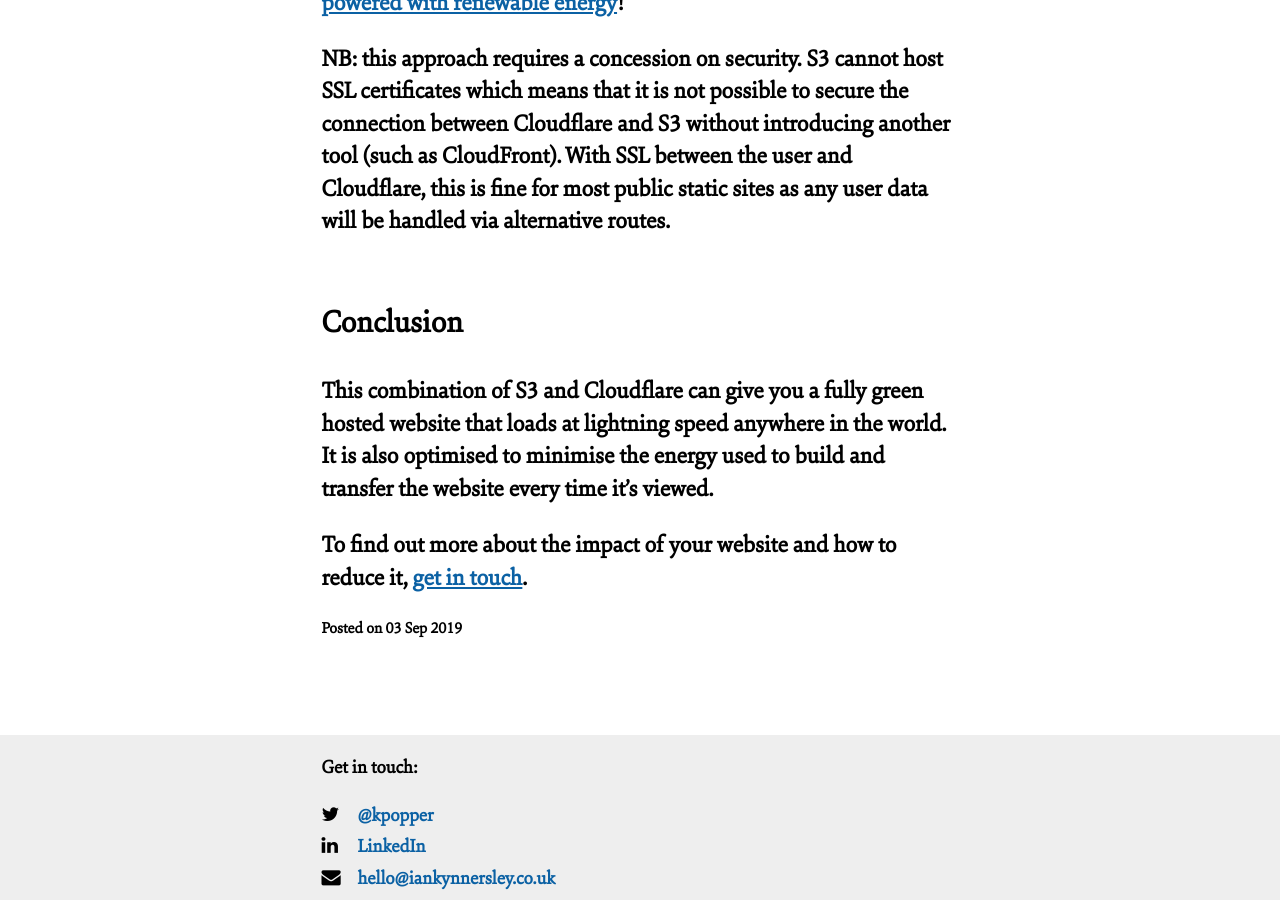
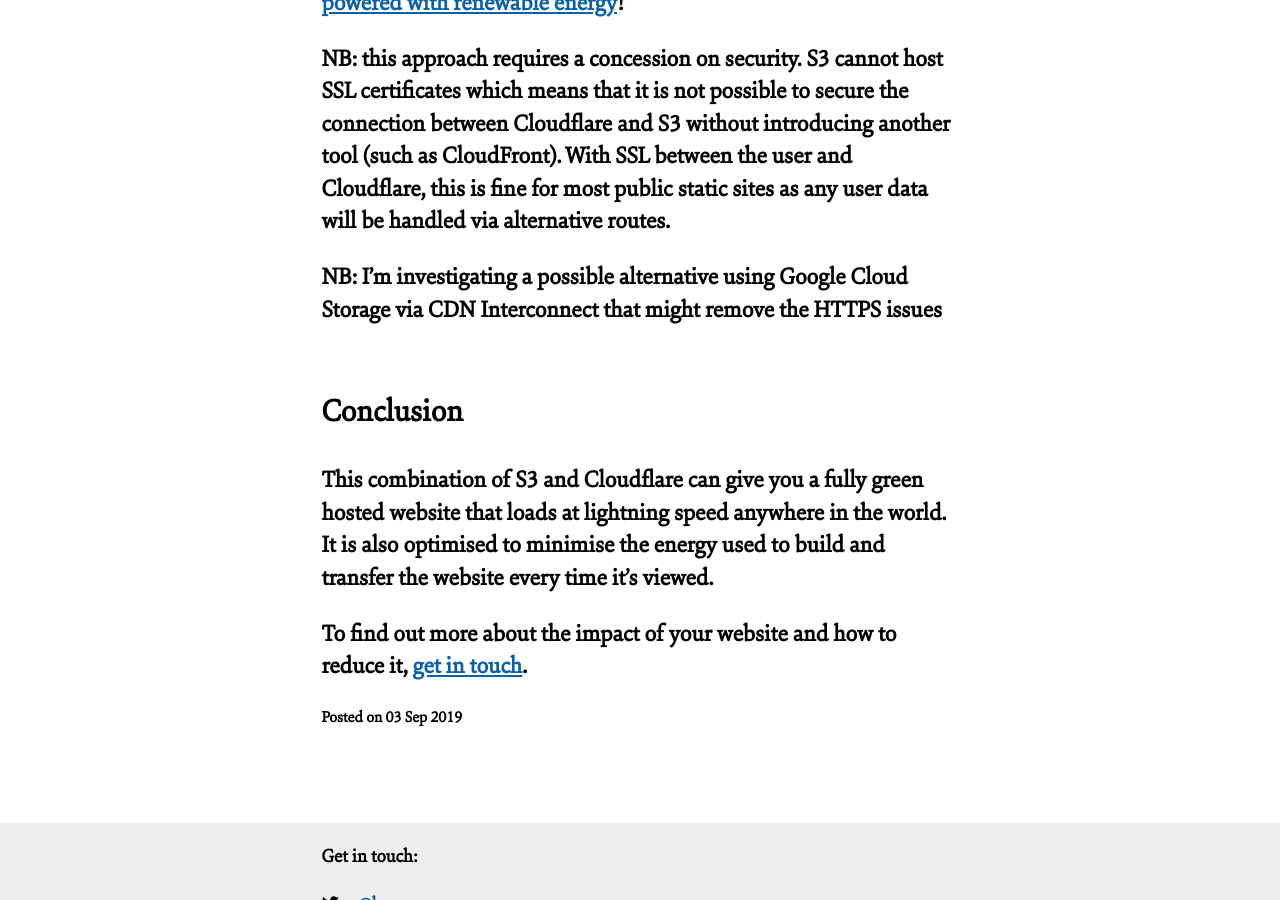
Before and after one commit to kpopper/iankynnersley.co.uk, a Jekyll site: the page built from _posts/2019-09-03-static-fast-and-green.md, in a window 1280 px wide and 900 px high, scrolled down 1779 px. Built offline with Jekyll 4.4.1, drawn with Linux system fonts in a browser that asks for light colours; nearby versions of some CDN libraries; a script that is not in the unit is left out.

Commit message:
Update Blog “2019-09-03-static-fast-and-green”

```diff
--- a/_posts/2019-09-03-static-fast-and-green.md
+++ b/_posts/2019-09-03-static-fast-and-green.md
@@ -14,6 +14,7 @@
 I've been exploring ways to host static sites (like this one) on 100% green servers and have settled on a setup I'm fairly happy with.
 
 ### AWS S3
+
 The _static web hosting_ option on an S3 bucket allows you to turn a directory of files into a static website. A site built with any static site generator (SSG) can be uploaded to an S3 bucket and hosted for a handful of cents a year.
 
 While Amazon has some distance to go on its sustainability journey, it does power a subset of its data centres with renewable energy and users can choose to use these by selecting [an appropriate region](https://aws.amazon.com/about-aws/sustainability/#AWS_purchases_and_retires_environmental_attributes,_like_Renewable_Energy_Credits_and_Guarantees_of_Origin,_to_cover_the_non-renewable_energy_we_use_in_these_regions.) when setting up their buckets.
@@ -21,13 +22,17 @@
 To make hosting on S3 a bit simpler, it is possible to set up a [CodePipeline](https://aws.amazon.com/codepipeline/) that will automatically deploy updates from Github to your S3 bucket every time you make a change.
 
 ### Cloudflare CDN
+
 Cloudflare is a powerful tool that makes it easy to manage domain names and SSL certificates. It also has an amazing trick up its sleeve: any traffic routed through them is cached through their CDN. This means that for free (on small websites) and with no setup, entire static websites can be cached across Cloudflare's global network of CDN servers.
 
 Excitingly, Cloudflare have announced that [all their servers are now powered with renewable energy](https://blog.cloudflare.com/the-climate-and-cloudflare/)!
 
 NB: this approach requires a concession on security. S3 cannot host SSL certificates which means that it is not possible to secure the connection between Cloudflare and S3 without introducing another tool (such as CloudFront). With SSL between the user and Cloudflare, this is fine for most public static sites as any user data will be handled via alternative routes.
 
+NB: I’m investigating a possible alternative using Google Cloud Storage via CDN Interconnect that might remove the HTTPS issues
+
 ### Conclusion
+
 This combination of S3 and Cloudflare can give you a fully green hosted website that loads at lightning speed anywhere in the world. It is also optimised to minimise the energy used to build and transfer the website every time it's viewed.
 
 To find out more about the impact of your website and how to reduce it,  [get in touch](mailto:hello+green@iankynnersley.co.uk).
```
